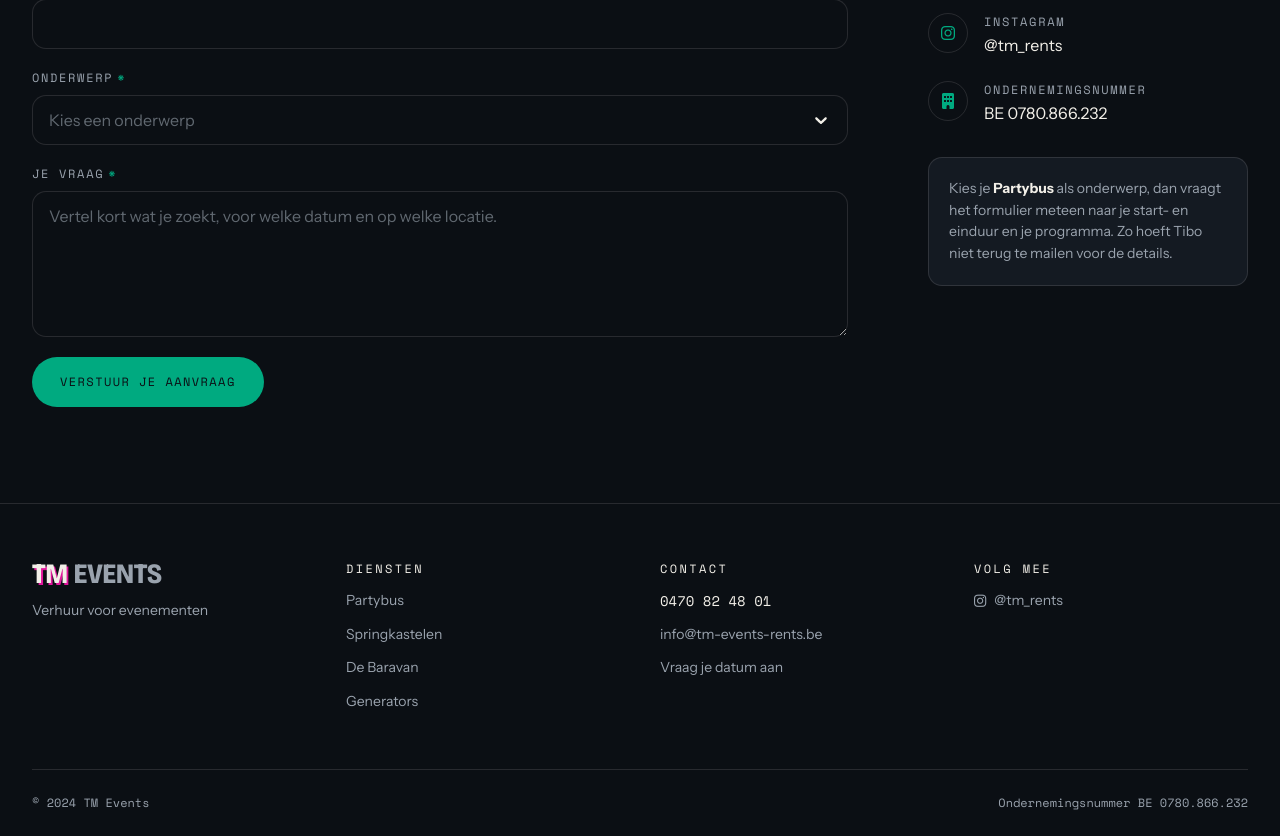
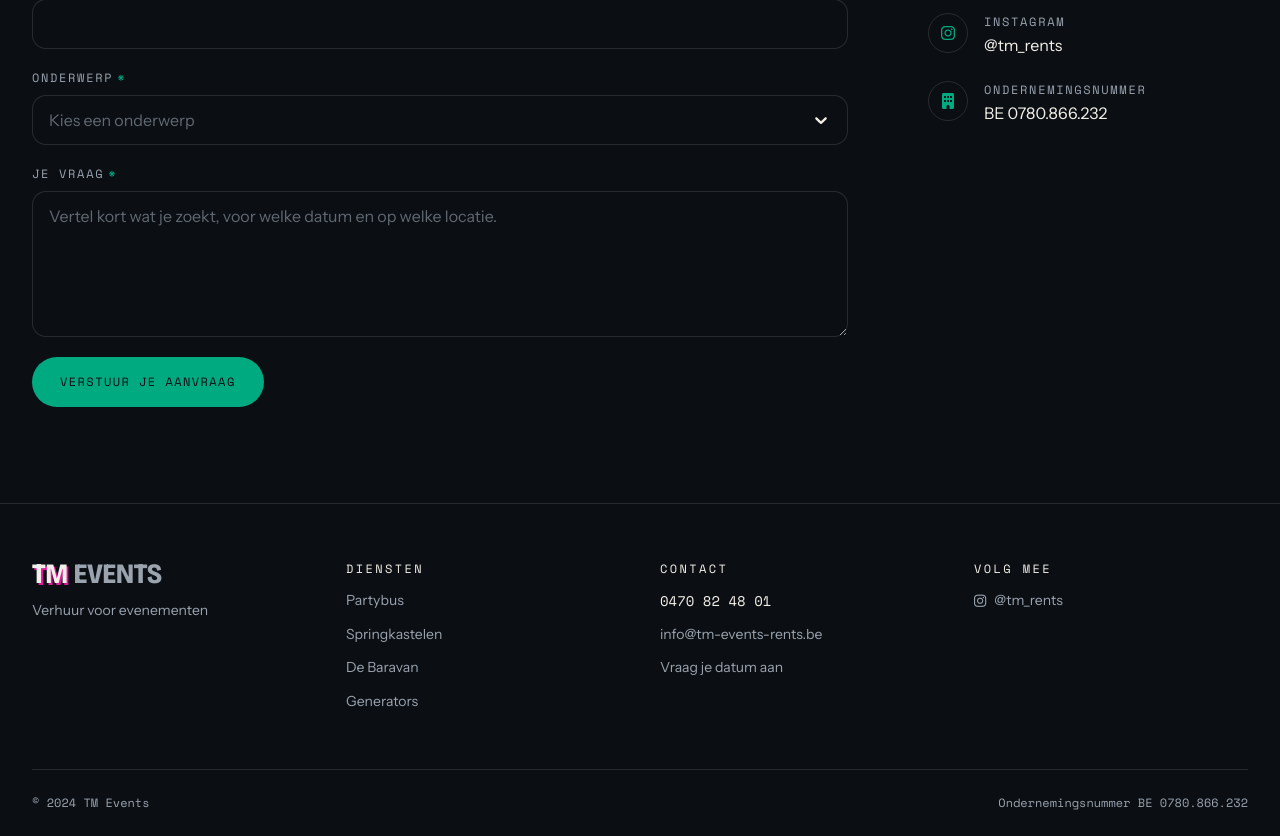
Before and after one commit to VanderPants2/tm-rents, a React (Vite) app: page /contact in a window 1280 px wide. Shown: the part 798-1634 px from the top of the page. Built offline with nearby package versions, Linux system fonts and the light colour scheme.

Commit message:
refactor: clean up Contact component and update Tapwagen image handling

```diff
--- a/src/content/services.ts
+++ b/src/content/services.ts
@@ -103,8 +103,6 @@ export const services: Service[] = [
         formSubject: 'Generators',
         to: '/contact',
         hasPage: false,
-        // TODO(tibo): geen foto van de generators in het archief — stuur er een
-        // door en de kaart toont hem in plaats van het icoon.
     },
 ];
 
--- a/src/pages/Contact.tsx
+++ b/src/pages/Contact.tsx
@@ -76,12 +76,6 @@ const Contact = () => {
                                     </div>
                                 ))}
                             </dl>
-
-                            <p className={'rounded-blok border border-rand bg-nacht-op p-5 text-sm text-krijt-dim'}>
-                                Kies je <strong className={'text-krijt'}>Partybus</strong> als onderwerp, dan vraagt het formulier
-                                meteen naar je start- en einduur en je programma. Zo hoeft Tibo niet terug te mailen voor de
-                                details.
-                            </p>
                         </aside>
                     </div>
                 </Container>
--- a/src/pages/Tapwagen.tsx
+++ b/src/pages/Tapwagen.tsx
@@ -18,7 +18,7 @@ const Tapwagen = () => (
 
         <PageHeader eyebrow={service.kicker} image={service.image} intro={service.intro} title={'De Baravan'} />
 
-        <SplitFeature eyebrow={'Waarom de Baravan'} image={baravanFotos[3]} title={'Een bar die meteen opvalt'}>
+        <SplitFeature eyebrow={'Waarom de Baravan'} image={service.image ?? baravanFotos[1]} title={'Een bar die meteen opvalt'}>
             <BulletList items={service.bullets} />
             <Prose>
                 <p>
```
